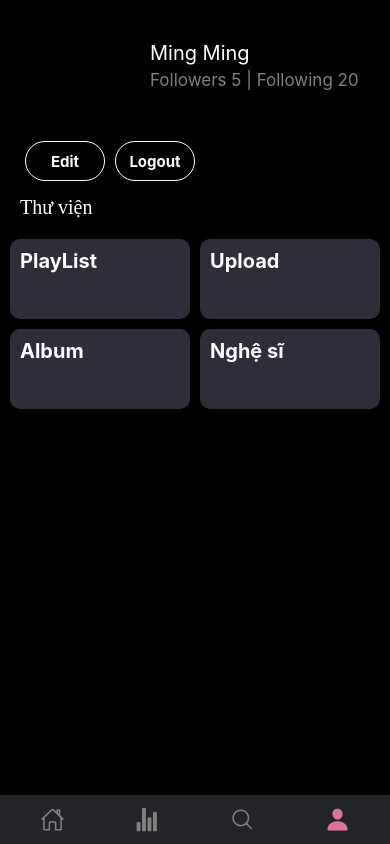
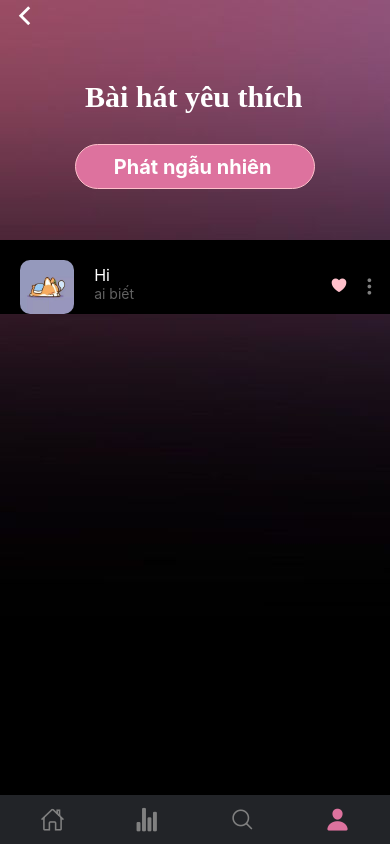
Before and after one commit to hothugiang/Memusy, a React Native app: screen /Favorite in a window 390 px wide. Built offline with nearby package versions, Linux system fonts and the light colour scheme; a web font is replaced by a local one.

Commit message:
hihi sr htg

```diff
--- /dev/null
+++ b/scr/Screens/Favorite.js
@@ -0,0 +1,277 @@
+import { Dimensions, ImageBackground } from 'react-native';
+import React, { useRef, useState, useEffect } from 'react';
+import { Ionicons } from '@expo/vector-icons';
+import { Text, View, StyleSheet, ScrollView, Image, TouchableOpacity, Animated, FlatList } from 'react-native';
+import { axiosInstance } from '../constants/Axios';
+const { width: WIDTH, height: HEIGHT } = Dimensions.get("window");
+const standardWidth = 360;
+const standardHeight = 800;
+
+const Favorite = ({ navigation, route }) => {
+    const scrollOfsetY = useRef(new Animated.Value(0)).current;
+    const [scrollY] = useState(new Animated.Value(0));
+
+    return (
+        <View style={{ backgroundColor: "black", flex: 1 }}>
+            <DynamicHeader value={scrollOfsetY} navigation={navigation} />
+            <ScrollView
+                style={styles.container}
+                horizontal={false}
+                showsVerticalScrollIndicator={false}
+                onScroll={Animated.event([{
+                    nativeEvent: { contentOffset: { y: scrollOfsetY } }
+                }], {
+                    useNativeDriver: false,
+                })}
+            >
+                <View style={styles.songsWrapper}>
+                    <TouchableOpacity style={styles.songs} onPress={() => navigation.navigate("SongDetail")}>
+                        <Image source={require("../../assets/img/cho.jpg")} style={styles.songImage} resizeMode="cover" />
+                        <View>
+                            <Text style={styles.songTitle}>Hi</Text>
+                            <Text style={styles.songType}>ai biết</Text>
+                        </View>
+                    </TouchableOpacity>
+                    <TouchableOpacity>
+                        <Ionicons name="heart" style={{
+                            color: "pink",
+                            marginTop: 35,
+                            marginLeft: -40,
+                            fontSize: 18,
+                            marginRight:10
+                        }}></Ionicons>
+                    </TouchableOpacity>
+                    <TouchableOpacity>
+                        <Ionicons name="ellipsis-vertical" style={{
+                            color: "gray",
+                            marginTop: 35,
+                            marginLeft: -30,
+                            fontSize: 20,
+                            marginRight:10
+                        }}></Ionicons>
+                    </TouchableOpacity>
+                </View>
+
+                <View style={{ height: HEIGHT * 0.06 }}></View>
+            </ScrollView >
+
+        </View >
+
+    )
+}
+
+const styles = StyleSheet.create({
+    header: {
+        left: 0,
+        right: 0,
+    },
+    title: {
+        marginTop: 25,
+        marginLeft: 15,
+        color: "white",
+        fontFamily: "Open-san",
+        fontSize: 20,
+        backgroundColor: "black"
+    },
+    content: {
+        marginTop: 20,
+        marginLeft: 10,
+        left: 10,
+        borderRadius: 12,
+        justifyContent: "center",
+        // alignSelf: "center",
+        alignItems: "center",
+    },
+    container: {
+        flex: 1,
+    },
+    songsWrapper: {
+        backgroundColor: "black",
+        flexDirection: "row",
+        justifyContent: "space-between"
+    },
+    songs: {
+        height: (70 / standardHeight) * HEIGHT,
+        flexDirection: "row",
+        width: WIDTH - 40,
+    },
+    songOption: {
+        color: "#616161",
+        fontSize: 30,
+        marginTop: 15,
+        marginRight: 10
+    },
+    songImage: {
+        height: (50 / standardWidth) * WIDTH,
+        width: (50 / standardWidth) * WIDTH,
+        margin: 20,
+        borderRadius: 10
+    },
+    songTitle: {
+        marginTop: 25,
+        fontSize: 16,
+        color: "white",
+    },
+    songType: {
+        marginTop: 0,
+        color: "#616161",
+    },
+
+    img2: {
+        width: Dimensions.get("window").width / 3,
+        height: Dimensions.get("window").height / 6 - 2,
+        backgroundColor: "#1A0938",
+        borderRadius: 10,
+        justifyContent: "center",
+        alignSelf: "center",
+        alignItems: "center",
+        marginTop: 2,
+        borderColor: "black",
+        borderWidth: 1,
+    },
+    name2: {
+        width: Dimensions.get("window").width / 3 - 10,
+        height: 46,
+        paddingHorizontal: 2,
+        paddingVertical: 2,
+        alignSelf: "center",
+        alignItems: "center",
+        borderBottomRightRadius: 10,
+        borderBottomLeftRadius: 10,
+        borderColor: "black",
+        borderWidth: 1,
+        flexWrap: "wrap",
+        flexDirection: "row",
+        justifyContent: "center",
+    },
+    img3: {
+        width: Dimensions.get("window").width / 3,
+        height: Dimensions.get("window").height / 6 - 2,
+        backgroundColor: "#1A0938",
+        borderRadius: 10,
+        justifyContent: "center",
+        alignSelf: "center",
+        alignItems: "center",
+        marginTop: 2,
+        borderColor: "black",
+        borderWidth: 1,
+    },
+    name3: {
+        width: Dimensions.get("window").width / 3 - 10,
+        height: 46,
+        paddingHorizontal: 2,
+        paddingVertical: 2,
+        alignSelf: "center",
+        alignItems: "center",
+        borderBottomRightRadius: 10,
+        borderBottomLeftRadius: 10,
+        borderColor: "black",
+        borderWidth: 1,
+        flexWrap: "wrap",
+        flexDirection: "row",
+        justifyContent: "center",
+    },
+    Rectangle: {
+        width: Dimensions.get("window").width,
+        height: 1,
+        backgroundColor: "#AEB5BC",
+        marginTop: 20,
+        marginBottom: 20,
+    },
+    headerText: {
+        color: "white",
+        fontSize: 18,
+        fontWeight: "bold",
+        fontFamily: 'Open-san',
+
+    },
+    minHeaderContainer: {
+        flexDirection: 'row',
+        alignItems: 'center',
+    },
+    backIcon: {
+        color: "white",
+        fontSize: 30,
+        marginLeft: 10
+    },
+    edit2: {
+        color: 'white',
+        fontWeight: 'bold',
+        fontSize: 20
+    },
+    edit3: {
+        marginTop: 30,
+        height: 45,
+        width: 240,
+        backgroundColor: 'rgba(221,114,158,1)',
+        borderWidth: 1,
+        borderColor: 'pink',
+        justifyContent: 'center',
+        alignItems: 'center',
+        borderRadius: 50,
+    },
+});
+
+export default Favorite;
+// phần xử lý header
+const Header_Max_Height = 240;
+const Header_Min_Height = 50;
+const Scroll_Distance = 140;
+const DynamicHeader = ({ value, navigation, title, cover }) => {
+    const animatedHeaderHeight = value.interpolate({
+        inputRange: [0, Scroll_Distance],
+        outputRange: [Header_Max_Height, Header_Min_Height],
+        extrapolate: 'clamp'
+    });
+    const animatedHeaderColor = value.interpolate({
+        inputRange: [0, Scroll_Distance],
+        outputRange: ['rgba(0, 0, 0, 0)', 'rgba(0, 0, 0, 1)'],
+        extrapolate: 'clamp'
+    });
+
+    const textSize = value.interpolate({
+        inputRange: [Header_Min_Height, Header_Max_Height],
+        outputRange: [30, 20],
+        extrapolate: 'clamp'
+    });
+
+    const textTop = value.interpolate({
+        inputRange: [Header_Min_Height, Header_Max_Height],
+        outputRange: [80, 5],
+        extrapolate: 'clamp'
+    });
+    const textLeft = value.interpolate({
+        inputRange: [Header_Min_Height, Header_Max_Height],
+        outputRange: [Dimensions.get("window").width / 2 - 120, Dimensions.get("window").width / 2 - 60],
+        extrapolate: 'clamp'
+    });
+
+    return (
+        <ImageBackground
+            source={require("../../assets/img/fa.jpg")}
+            resizeMode="cover"
+        >
+            <Animated.View style={[styles.header, { height: animatedHeaderHeight, backgroundColor: animatedHeaderColor }]}>
+                <TouchableOpacity onPress={() => navigation.navigate("User")}>
+                    <Ionicons name="chevron-back" style={styles.backIcon} />
+                </TouchableOpacity>
+                <Animated.View
+                    style={[
+                        {
+                            backgroundColor: animatedHeaderColor,
+                            position: 'absolute',
+                            bottom: 20,
+                            left: textLeft,
+                            top: textTop,
+                        }
+                    ]}
+                >
+                    <Animated.Text style={[styles.headerText, { fontSize: textSize, marginLeft: 10 }]}>Bài hát yêu thích</Animated.Text>
+                    <TouchableOpacity style={styles.edit3}>
+                        <Text style={styles.edit2}>Phát ngẫu nhiên </Text>
+                    </TouchableOpacity>
+                </Animated.View>
+            </Animated.View>
+        </ImageBackground>
+    );
+};
--- a/scr/Screens/UserScreen.js
+++ b/scr/Screens/UserScreen.js
@@ -1,13 +1,10 @@
 import React, { useContext } from 'react';
-import { View, Text, StyleSheet ,Dimensions,TouchableOpacity} from 'react-native';
-import { Button } from 'react-native-elements';
-import TokenContext from '../contexts/TokenContext';
+import { View, Text, StyleSheet, Dimensions, TouchableOpacity } from 'react-native';
 import { Ionicons } from '@expo/vector-icons';
 import { Image } from 'react-native';
 import { useFonts } from 'expo-font';
 import * as SplashScreen from 'expo-splash-screen';
 import { useEffect } from 'react';
-import { createMaterialTopTabNavigator } from "@react-navigation/material-top-tabs";
 import { axiosInstance } from '../constants/Axios';
 import { Platform } from 'react-native';
 import AsyncStorage from '@react-native-async-storage/async-storage';
@@ -87,11 +84,14 @@ export default function UserScreen({ navigation }) {
           </View>
         </View>
 
-        <View style={styles.imgWrapper}>
-          <View style={styles.img}>
-            <Text style={styles.imgText}>Upload</Text>
+        <TouchableOpacity onPress={() => navigation.navigate("Favorite")}>
+          <View style={styles.imgWrapper}>
+            <View style={styles.img}>
+              <Text style={styles.imgText}>Favorite</Text>
+            </View>
           </View>
-        </View>
+        </TouchableOpacity>
+
 
         <View style={styles.imgWrapper}>
           <View style={styles.img}>
@@ -179,12 +179,12 @@ const styles = StyleSheet.create({
     marginLeft: 10,
     marginTop: 10,
     overflow: "hidden", // Hide any overflow content
-    backgroundColor:'#2F2D38'
+    backgroundColor: '#2F2D38'
   },
   imgText: {
-    marginLeft:10,
-    marginTop:10,
-    fontWeight:"bold",
+    marginLeft: 10,
+    marginTop: 10,
+    fontWeight: "bold",
     flex: 1,
     fontSize: 20,
     color: "white",
--- a/scr/Tabs/UserScreenTab.js
+++ b/scr/Tabs/UserScreenTab.js
@@ -7,7 +7,7 @@ import LoginScreen from "../Screens/LoginScreen";
 import SignupScreen from "../Screens/SignupScreen";
 import EditProfileScreen from "../Screens/EditProfile";
 import AsyncStorage from "@react-native-async-storage/async-storage";
-
+import Favorite from "../Screens/Favorite";
 const Stack = createNativeStackNavigator();
 
 export default function UserScreenTab() {
@@ -34,6 +34,7 @@ export default function UserScreenTab() {
       <Stack.Screen name="Login" component={LoginScreen} />
       <Stack.Screen name="Signup" component={SignupScreen} />
       <Stack.Screen name="EditProfile" component={EditProfileScreen} />
+      <Stack.Screen name="Favorite" component={Favorite}/>
     </Stack.Navigator>
   );
 }
--- a/scr/constants/Axios.js
+++ b/scr/constants/Axios.js
@@ -1,6 +1,6 @@
 import axios from 'axios';
 
-const baseURL = 'http://192.168.1.4:3000';
+const baseURL = 'http://192.168.54.82:3000';
 const axiosInstance = axios.create({
   baseURL: baseURL,
   timeout: 10000,
```
Also changed, not shown: assets/img/fa.jpg (added), assets/img/hi.jfif (added).
